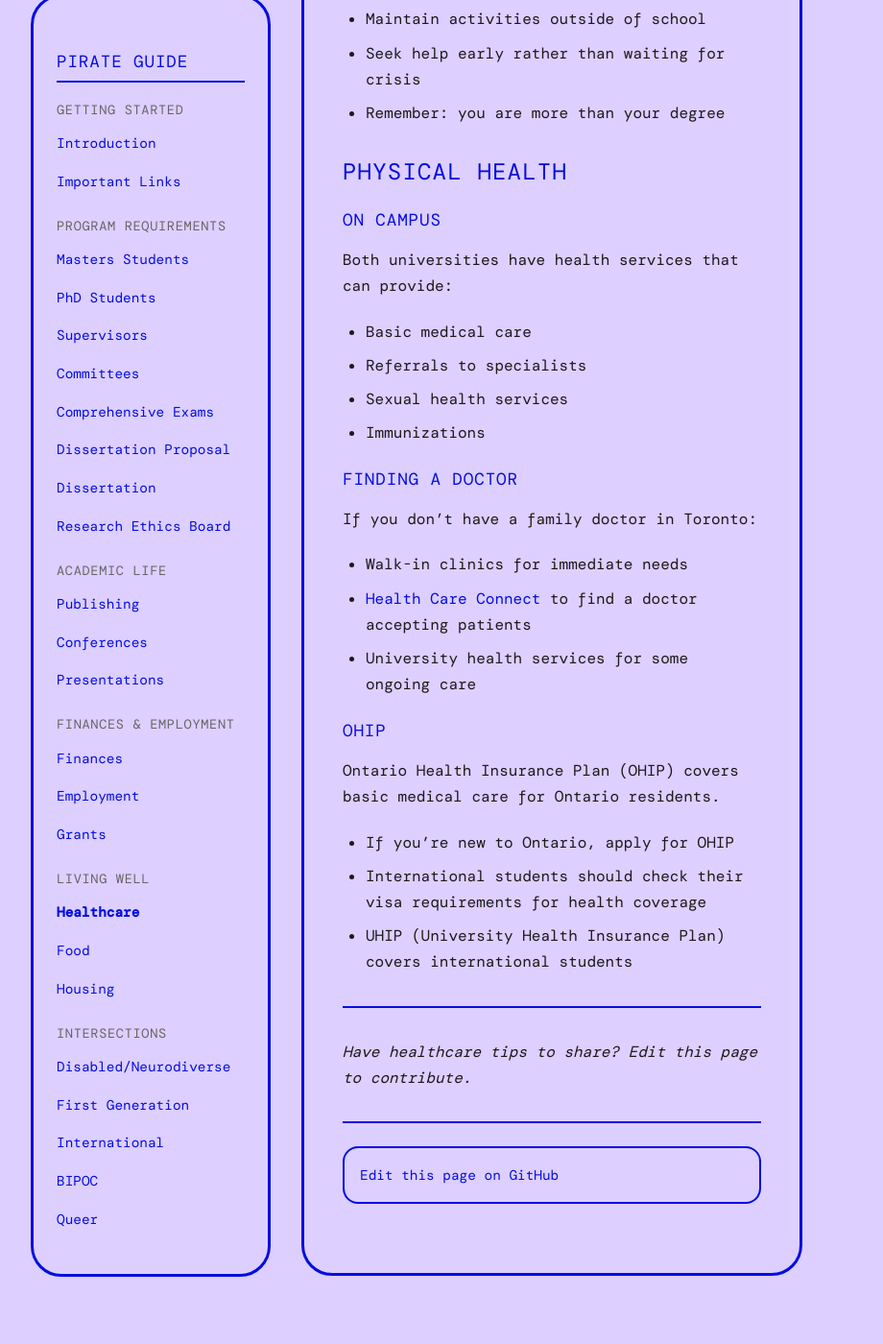
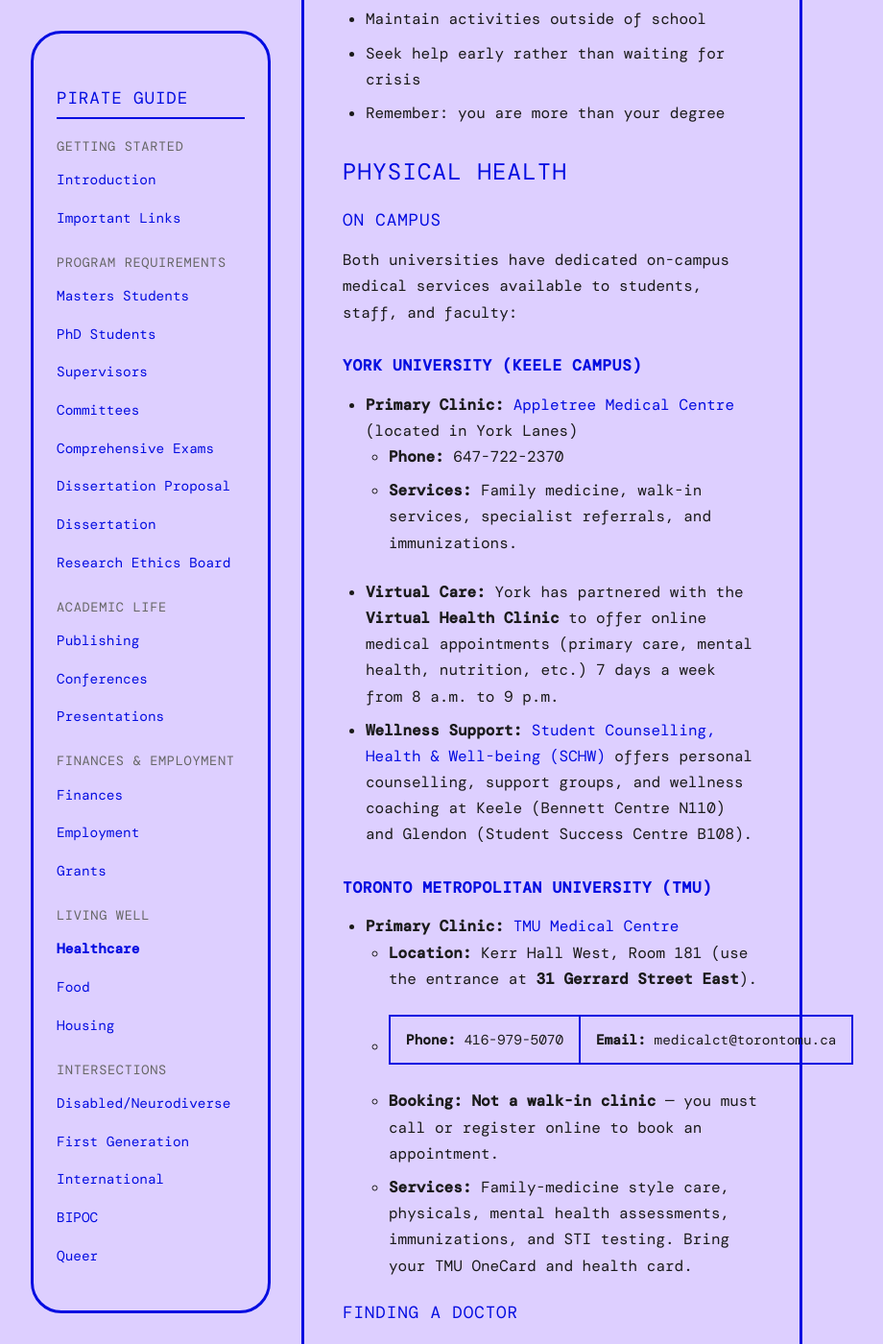
Before and after one commit to iowyth/sorce, a Jekyll site: the page built from _wiki/healthcare.md, in a window 1280 px wide and 1400 px high, scrolled down 3196 px. Shown: the whole window at 96% size, without its empty margins (206-1126 px from the left). Built offline with Jekyll 4.4.1, drawn with Linux system fonts in a browser that asks for light colours; some web fonts are replaced; comment, search, counter and statistics services are not loaded; some of the changed text lies outside the part shown.

Commit message:
Update healthcare page with details about York, TMU, and OHIP

```diff
--- a/_wiki/healthcare.md
+++ b/_wiki/healthcare.md
@@ -83,28 +83,44 @@
 
 ### On Campus
 
-Both universities have health services that can provide:
+Both universities have dedicated on-campus medical services available to students, staff, and faculty:
 
-- Basic medical care
-- Referrals to specialists
-- Sexual health services
-- Immunizations
+#### **York University (Keele Campus)**
+*   **Primary Clinic:** [Appletree Medical Centre](https://yorklanes.ca/stores/appletree-medical-centre) (located in York Lanes)
+    *   **Phone:** 647-722-2370
+    *   **Services:** Family medicine, walk-in services, specialist referrals, and immunizations.
+*   **Virtual Care:** York has partnered with the **Virtual Health Clinic** to offer online medical appointments (primary care, mental health, nutrition, etc.) 7 days a week from 8 a.m. to 9 p.m.
+*   **Wellness Support:** [Student Counselling, Health & Well-being (SCHW)](https://counselling.students.yorku.ca/) offers personal counselling, support groups, and wellness coaching at Keele (Bennett Centre N110) and Glendon (Student Success Centre B108).
+
+#### **Toronto Metropolitan University (TMU)**
+*   **Primary Clinic:** [TMU Medical Centre](https://www.torontomu.ca/student-wellbeing/medicalcentre/)
+    *   **Location:** Kerr Hall West, Room 181 (use the entrance at **31 Gerrard Street East**).
+    *   **Phone:** 416-979-5070 | **Email:** medicalct@torontomu.ca
+    *   **Booking:** **Not a walk-in clinic** — you must call or register online to book an appointment.
+    *   **Services:** Family-medicine style care, physicals, mental health assessments, immunizations, and STI testing. Bring your TMU OneCard and health card.
 
 ### Finding a Doctor
 
 If you don't have a family doctor in Toronto:
 
-- Walk-in clinics for immediate needs
-- [Health Care Connect](https://www.ontario.ca/page/find-family-doctor-or-nurse-practitioner) to find a doctor accepting patients
-- University health services for some ongoing care
+- Walk-in clinics are available across the city for immediate, non-emergency needs.
+- Use [Health Care Connect](https://www.ontario.ca/page/find-family-doctor-or-nurse-practitioner) to register with the province to be matched with a family doctor or nurse practitioner accepting new patients.
+- You can use university clinics for short-term and primary care while in school.
 
-### OHIP
+### OHIP (Ontario Health Insurance Plan)
 
-Ontario Health Insurance Plan (OHIP) covers basic medical care for Ontario residents.
+OHIP covers basic medical care and hospital visits for Ontario residents.
 
-- If you're new to Ontario, apply for OHIP
-- International students should check their visa requirements for health coverage
-- UHIP (University Health Insurance Plan) covers international students
+*   **How to Apply:** You must apply for a new OHIP health card **in person** at a ServiceOntario location (new registrations cannot be done online).
+    *   Find your nearest office using the [ServiceOntario Location Finder](https://www.ontario.ca/locations/serviceontario).
+*   **Required Documents:** You must bring **three original documents** (photocopies or printouts are not accepted):
+    1.  *Proof of Citizenship or eligible Immigration Status* (e.g., Canadian birth certificate, PR card, or eligible work permit).
+    2.  *Proof of Ontario Residency* (e.g., Ontario driver's license, utility bill, or signed residential tenancy agreement).
+    3.  *Proof of Identity* (e.g., credit card, student card, or passport).
+    *   See the official [OHIP Document Checklist](https://www.ontario.ca/page/documents-needed-to-get-health-card) for acceptable documents in each category.
+*   **Save Time:** You can download, print, and fill out the [Registration for Ontario Health Insurance Coverage (Form 014-0265)](https://www.forms.ssb.gov.on.ca/mbs/ssb/forms/ssbforms.nsf/FormDetail?OpenForm&ACT=RDR&TAB=PROFILE&SRCH&ENV=WWE&TIT=014-0265&NO=014-0265) before you go.
+*   **Detailed Guide:** Visit [Apply for OHIP and get a health card](https://www.ontario.ca/page/apply-ohip-and-get-health-card) for step-by-step guidance.
+*   **International Students:** International students are generally not covered by OHIP and are enrolled in **UHIP (University Health Insurance Plan)**, which matches basic OHIP coverage. Check with your university's international student office for details.
 
 ---
 
```
